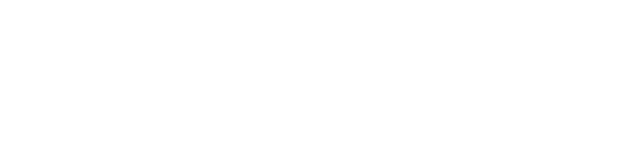
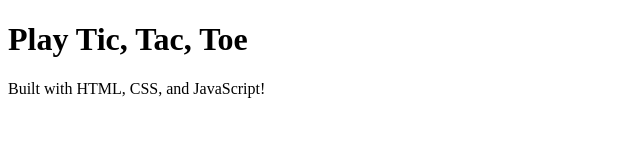
Before and after one commit to tapia1013/tick-tack-toe, a plain HTML site: page index.html in a window 1280 px wide. Shown: the whole page, without its empty margins (0-640 px from the left). Drawn offline with Linux system fonts and the light colour scheme.

Commit message:
built html header

```diff
--- a/index.html
+++ b/index.html
@@ -9,7 +9,10 @@
 </head>
 
 <body>
-
+  <header>
+    <h1>Play Tic, Tac, Toe</h1>
+    <p>Built with HTML, CSS, and JavaScript!</p>
+  </header>
 </body>
 
 </html>
```
